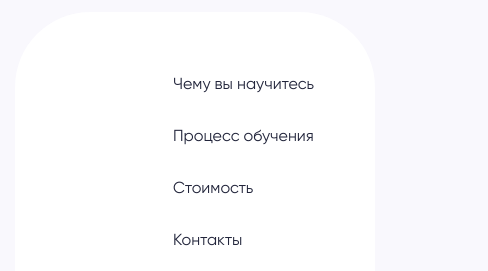
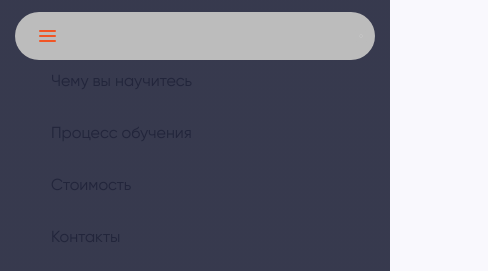
Before and after one commit to Flexible78/YtYt, a website: page index.html in a window 390 px wide. Shown: the top 271 px of the page, 488 px wide, since content can reach past the window. Drawn offline with Linux system fonts and the light colour scheme.

Commit message:
feat: fix solutions adaptive

```diff
--- a/index.html
+++ b/index.html
@@ -41,6 +41,7 @@
             <span class="visually-hidden">Открыть меню навигации сайта</span> <span
             class="mobile-menu-button__icon"></span>
          </button>
+
          <button class="mobile-menu-toggle header__mobile-menu-toggle" title="Закрыть меню навигации сайта">
             <span class="visually-hidden">Закрыть меню навигации сайта</span> <span
             class="mobile-menu-toggle__icon"></span>
@@ -52,5 +53,6 @@
 
 </main>
 <footer></footer>
+<div class="mobile-menu__overlay"></div>
 </body>
 </html>
--- a/scss/blocks/_burger.scss
+++ b/scss/blocks/_burger.scss
@@ -68,3 +68,14 @@
     transform: translate(-50%, -50%) rotate(-45deg);
   }
 }
+
+.mobile-menu__overlay {
+  position: absolute;
+  z-index: -10;
+  width: 100%;
+  height: 100%;
+  transition: opacity 0.3s ease, visibility 0.3s ease;
+  opacity: 1;
+  background: linear-gradient(0deg, rgb(34 37 59 / 90%), rgb(34 37 59 / 90%));
+  inset: 0;
+}
--- a/scss/blocks/_header.scss
+++ b/scss/blocks/_header.scss
@@ -2,6 +2,7 @@
   font-weight: 400;
   font-style: normal;
   line-height: 1.044%;
+  position: relative;
   padding-top: 12px;
   color: var(--primary);
 }
@@ -11,7 +12,11 @@
   align-items: center;
   padding: 3px 12px 3px 10px;
   border-radius: 75px;
+  background-color: #bcbcbc;
+
+  /*
   background-color: rgb(255 255 255 / 90%);
+  */
   backdrop-filter: blur(7.5px);
   column-gap: 50px;
 
@@ -33,6 +38,10 @@
     width: 53px;
     height: 20px;
   }
+
+  @media (max-width: 820px) {
+    display: none;
+  }
 }
 
 .header__actions {
@@ -42,15 +51,17 @@
   column-gap: 30px;
 
   @media (max-width: 820px) {
+    position: absolute;
     z-index: 25;
     display: flex;
     align-items: start;
     flex-direction: column;
     flex-shrink: 0;
-    width: 256px;
-    height: 576px;
+    max-width: 256px;
+    max-height: 576px;
     padding: 53px 34px 34px 31px;
     border-radius: 20px;
+    inset: 0;
     row-gap: 20px;
   }
 }
```
Also changed, not shown: css/styles.css, 1 other file.
